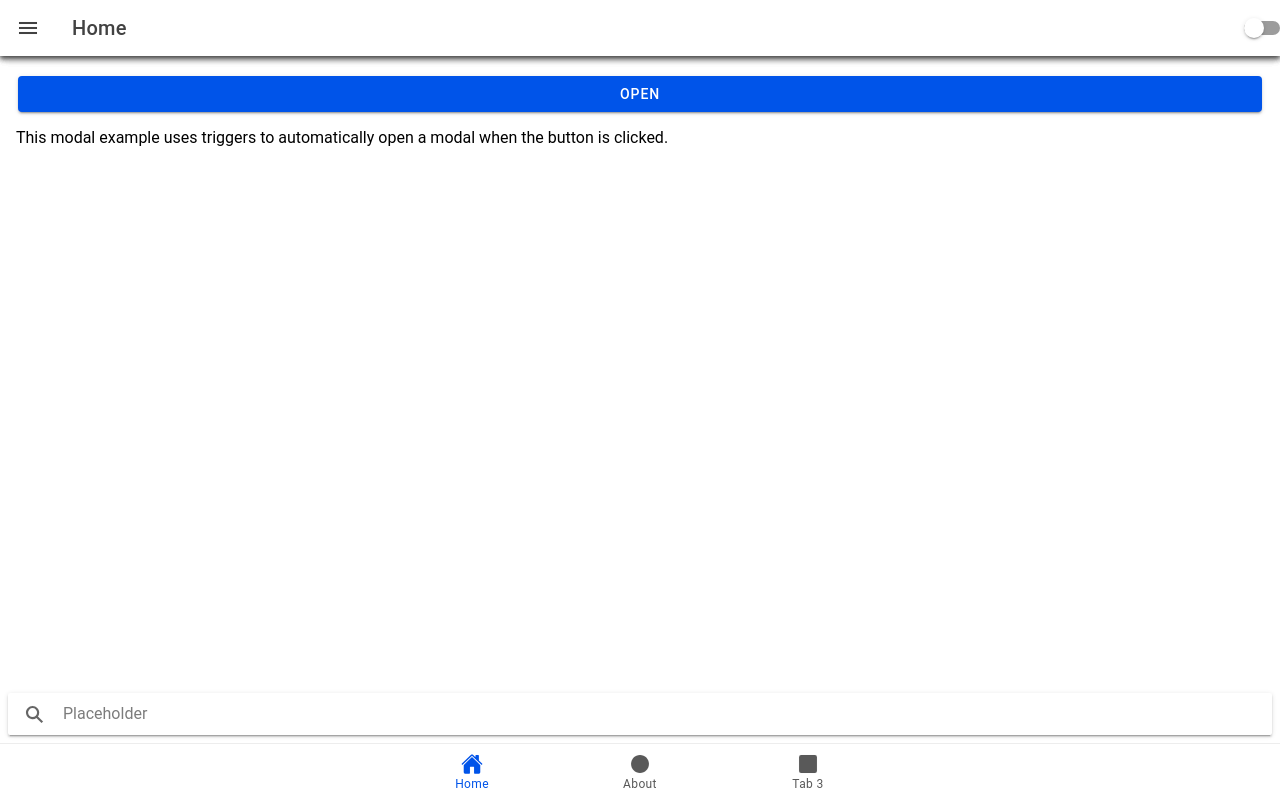
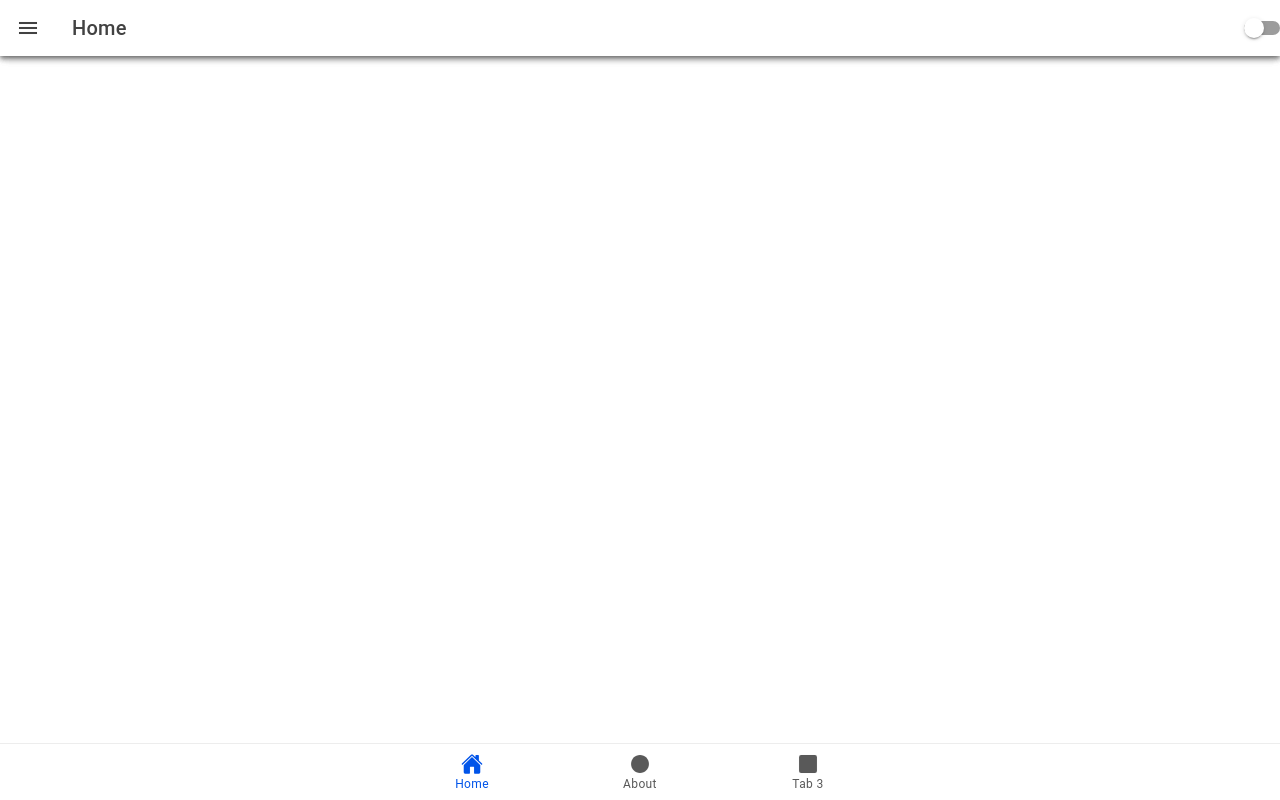
Before and after one commit to yashraj970/Mobile-Apps, a React (Vite) app in the folder Ionic-app/: page /home in a window 1280 px wide. Built offline with nearby package versions, Linux system fonts and the light colour scheme.

Commit message:
Update Home.tsx

```diff
--- a/Ionic-app/src/pages/Home/Home.tsx
+++ b/Ionic-app/src/pages/Home/Home.tsx
@@ -21,13 +21,13 @@ const Home: React.FC = () => {
         <IonToolbar>
           <IonTitle>Tab 1</IonTitle>
         </IonToolbar>
+      </IonHeader>
         <TopTabs />
-      </IonHeader>
 
-      <IonContent fullscreen>
+      {/* <IonContent fullscreen>
         <Modal />
-      </IonContent>
-      <IonSearchbar placeholder="Placeholder"></IonSearchbar>
+      </IonContent> */}
+      {/* <IonSearchbar placeholder="Placeholder"></IonSearchbar> */}
     </IonPage>
   );
 };
```
